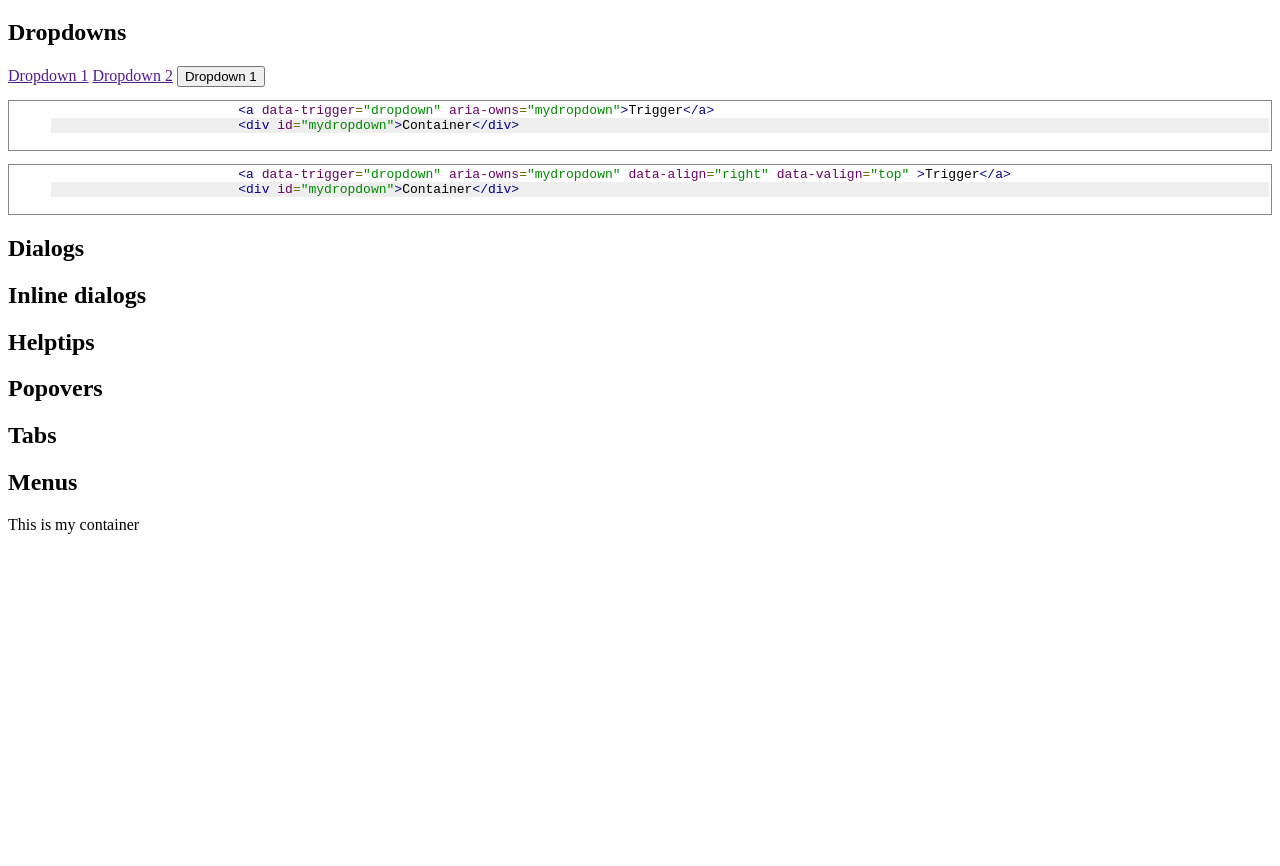
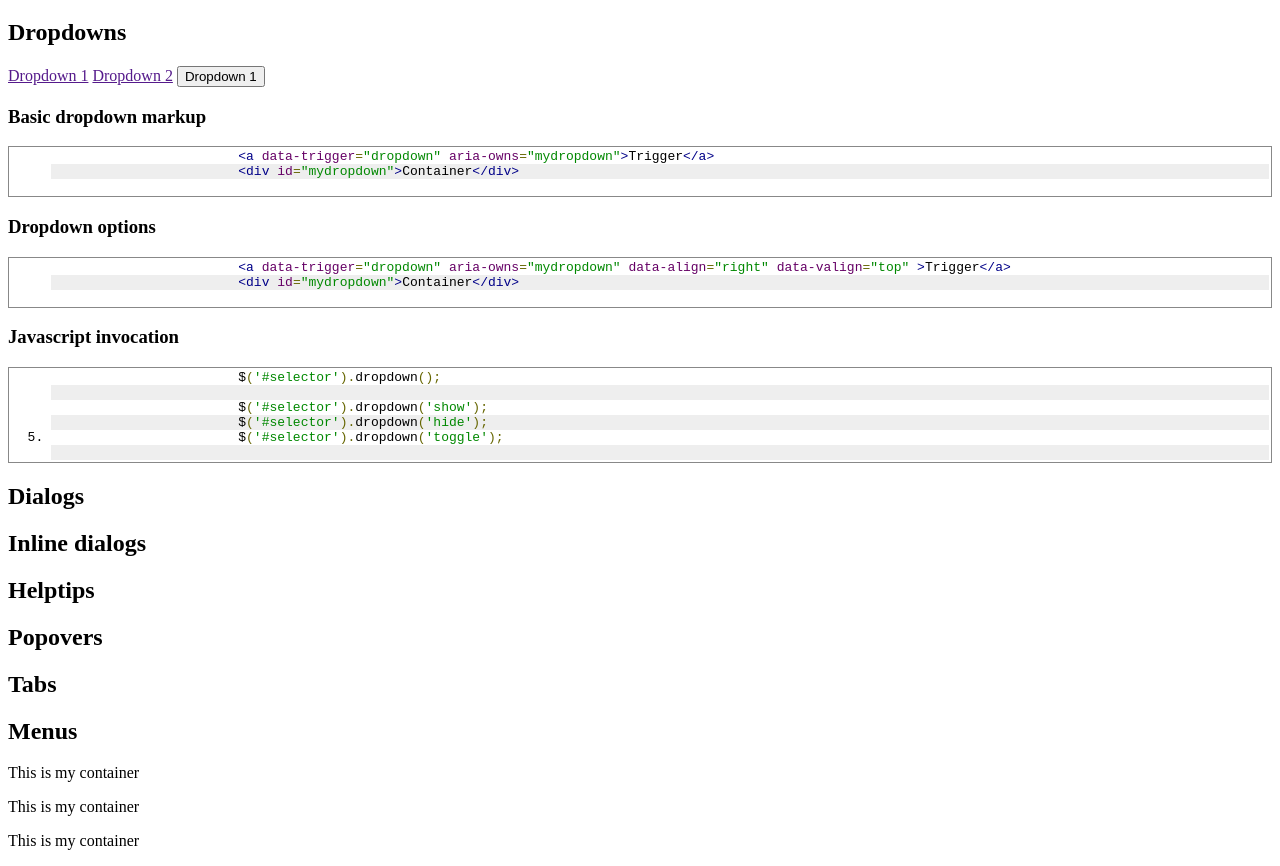
Before and after one commit to Rosencrantz/Atlas, a plain HTML site: page index.html in a window 1280 px wide. Shown: the part 221-1087 px from the top of the page. Before the commit the page ends 800 px from the top, so only its background shows below. Drawn offline with Linux system fonts and the light colour scheme.

Commit message:
More code examples

```diff
--- a/index.html
+++ b/index.html
@@ -26,15 +26,25 @@
 		<h1 id="introduction">Atlas Introduction</h1>
 		<h2 id="dropdown">Dropdowns</h2>
 		<a href="" data-trigger="dropdown" aria-owns="dropdownContainer">Dropdown 1</a>
-		<a href="" data-trigger="dropdown" aria-owns="dropdownContainer" data-align="right" data-valign="top">Dropdown 2</a>
-		<button href="" data-trigger="dropdown" aria-owns="dropdownContainer">Dropdown 1</button>
+		<a href="" data-trigger="dropdown" aria-owns="dropdownContainer2" data-align="right" data-valign="top">Dropdown 2</a>
+		<button href="" data-trigger="dropdown" aria-owns="dropdownContainer3">Dropdown 1</button>
+		<h3>Basic dropdown markup</h3>
 		<pre class="prettyprint linenums:1">
 			&lt;a data-trigger="dropdown" aria-owns="mydropdown"&gt;Trigger&lt;/a&gt;
 			&lt;div id="mydropdown"&gt;Container&lt;/div&gt;
 		</pre>
+		<h3>Dropdown options</h3>
 		<pre class="prettyprint linenums:1">
 			&lt;a data-trigger="dropdown" aria-owns="mydropdown" data-align="right" data-valign="top" &gt;Trigger&lt;/a&gt;
 			&lt;div id="mydropdown"&gt;Container&lt;/div&gt;
+		</pre>
+		<h3>Javascript invocation</h3>
+		<pre class="prettyprint linenums:1">
+			$('#selector').dropdown();
+
+			$('#selector').dropdown('show');
+			$('#selector').dropdown('hide');
+			$('#selector').dropdown('toggle');
 		</pre>
 		<h2 id="dialog">Dialogs</h2>
 		<h2 id="inline-dialog">Inline dialogs</h2>
@@ -47,5 +57,11 @@
 		<div id="dropdownContainer">
 			<p>This is my container</p>
 		</div>
+		<div id="dropdownContainer2">
+			<p>This is my container</p>
+		</div>
+		<div id="dropdownContainer3">
+			<p>This is my container</p>
+		</div>
 	</body>
 </html>
```
